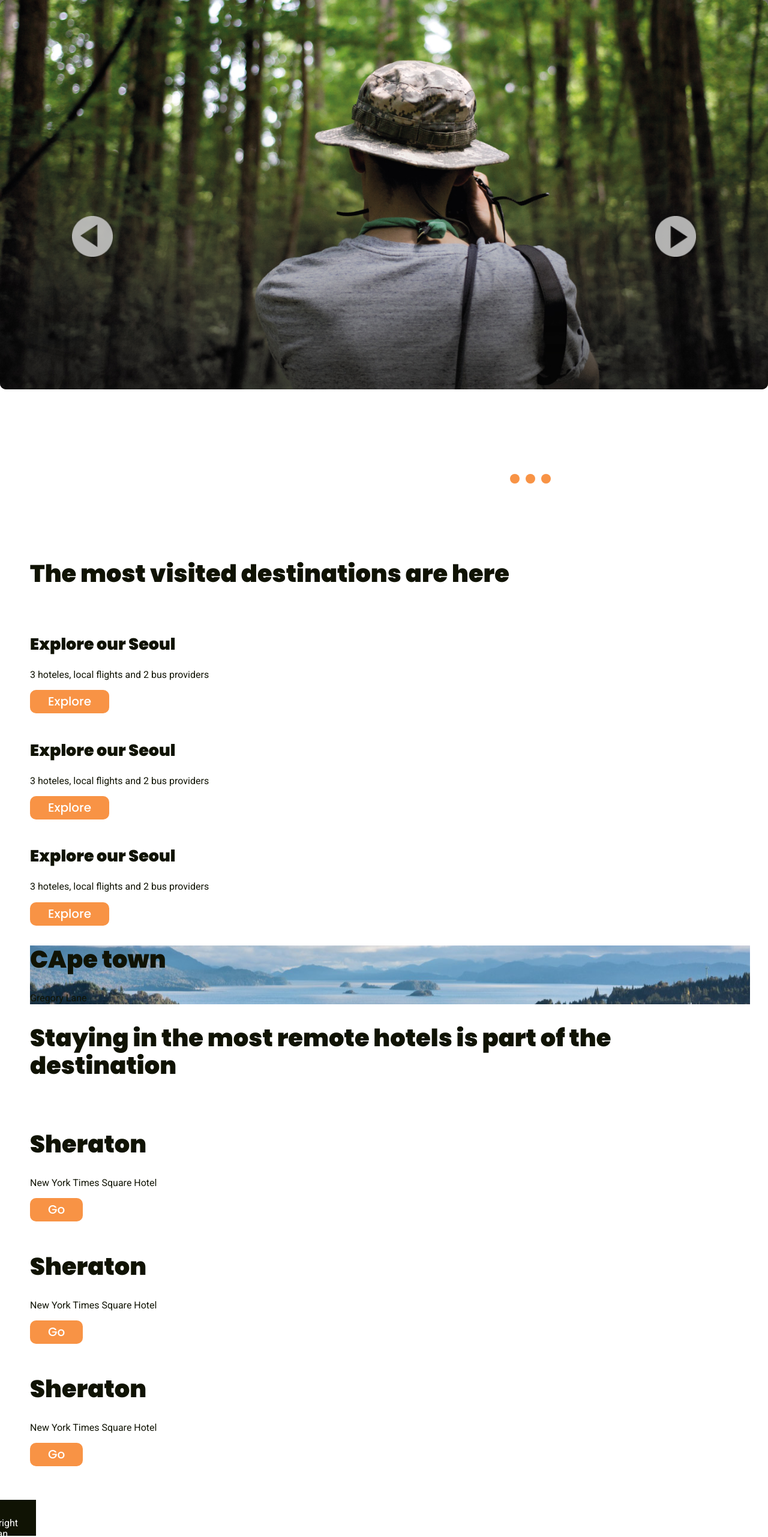
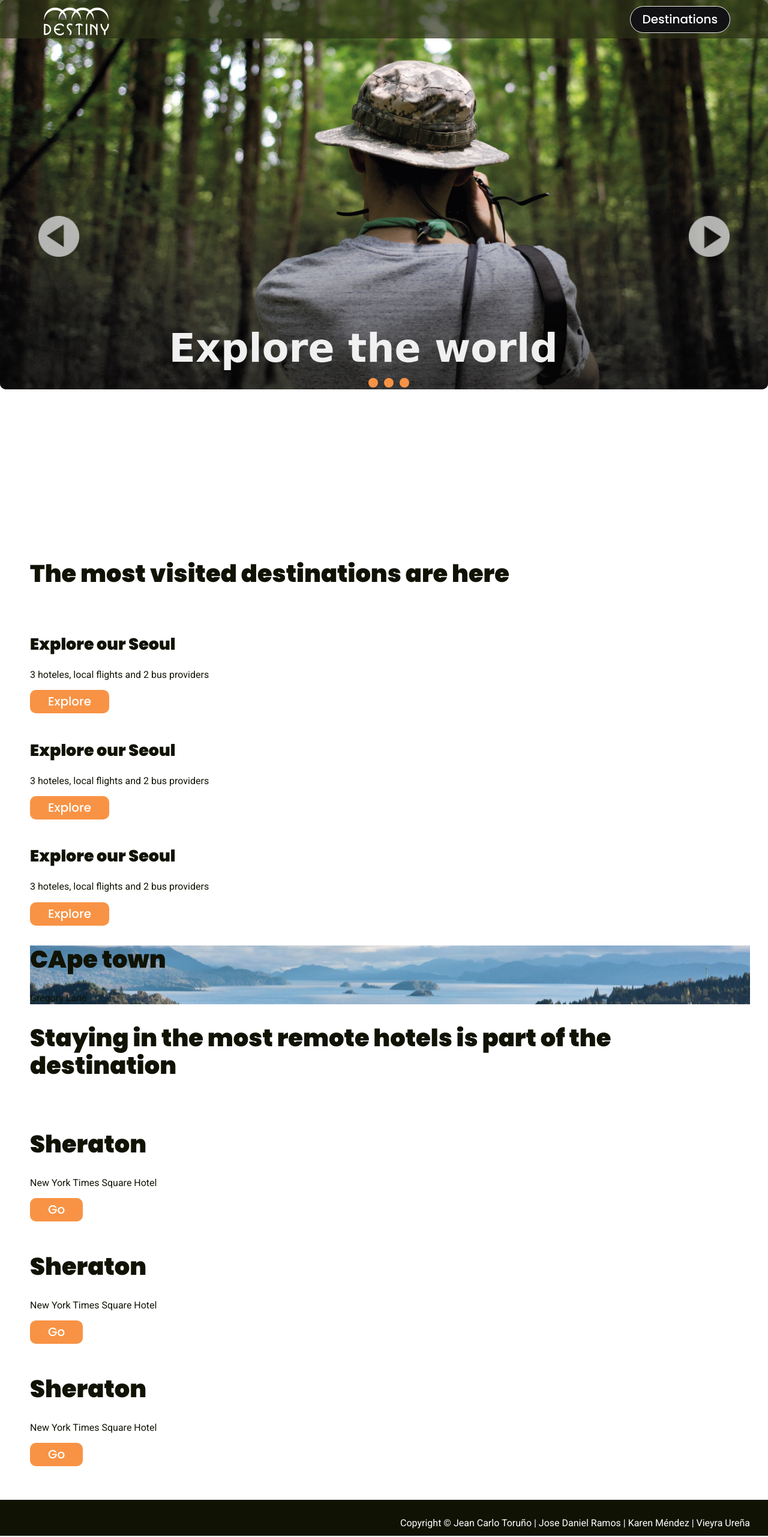
Before and after one commit to jeanToru/Proyecto1-Hotel, a website: page index.html in a window 1280 px wide. Shown: the whole page at 60% size. Drawn offline with Linux system fonts and the light colour scheme; a web font is replaced by a local one.

Commit message:
settings general slyder and footer

```diff
--- a/index.html
+++ b/index.html
@@ -115,7 +115,7 @@
     </div>
 
     <!--footer General-->
-    <div class="footer unic-2">
+    <div class="footer footer-top">
       <p>Copyright © Jean Carlo Toruño | Jose Daniel Ramos | Karen Méndez | Vieyra Ureña</p>
     </div>
 
--- a/sass/components/_slider.scss
+++ b/sass/components/_slider.scss
@@ -1,13 +1,3 @@
-h1 {
-  color: $ligth;
-  font-family: $cards;
-  font-size: 65px;
-  left: 510px;
-  position: absolute;
-  top: 650px;
-  z-index: 2;
-}
-
 .container-slide {
   margin: 0;
   position: relative;
@@ -19,18 +9,26 @@ h1 {
   right: 0;
   top: 0px;
   z-index: 1;
+
   img {
     max-width: 100%;
     width: 100%;
+  }
+
+  h1 {
+    left: 22%;
+    position: absolute;
+    top: 500px;
+    z-index: 2;
   }
 }
 
 .slide-dot {
   width: 13%;
-  left: 850px;
+  left: 48%;
   z-index: 5;
   position: absolute;
-  top: 790px;
+  top: 630px;
   button {
     float: left;
     margin-right: 10px;
@@ -55,13 +53,13 @@ h1 {
 #arrow1 {
   position: absolute;
   top: 360px;
-  left: 120px;
+  left: 5%;
   z-index: 2;
 }
 
 #arrow2 {
   position: absolute;
   top: 360px;
-  right: 120px;
+  right: 5%;
   z-index: 2;
 }
--- a/sass/partials/_globals.scss
+++ b/sass/partials/_globals.scss
@@ -17,27 +17,26 @@
   z-index: 3;
 }
 
-.unic-2 {
-  margin-top: 2500px;
-  position: absolute;
-  z-index: 3;
-}
-
 .header {
   background-color: rgba(43,48,22,0.7);
   position: fixed;
   width: 100%;
+  z-index: 4;
 }
 
 .logo {
   float: left;
   margin-top: 10px;
-  width: 70%;
+  margin-left: 4%;
+  width: 66%;
 }
 
 .footer {
   background-color: $mossGreen;
   padding: 30px;
+  position: relative;
+  z-index: 3;
+
 
   p {
     color: $ligth;
@@ -47,3 +46,7 @@
     right: 30px;
   }
 }
+
+.footer-top {
+  top: 2500px;
+}
--- a/sass/style.scss
+++ b/sass/style.scss
@@ -2,10 +2,10 @@
 @import "./colors/colors";
 @import "./typographies/font";
 @import "./partials/globals";
-@import "components/btns";
-@import "components/slider";
-@import "components/navegation";
+@import "./components/btns";
+@import "./components/banners";
+@import "./components/slider";
+@import "./components/navegation";
 @import "./components/tickets";
 @import "./components/gallery";
 @import "./components/bedroom";
-@import "./components/banners";
```
Also changed, not shown: public/css/style.css.
